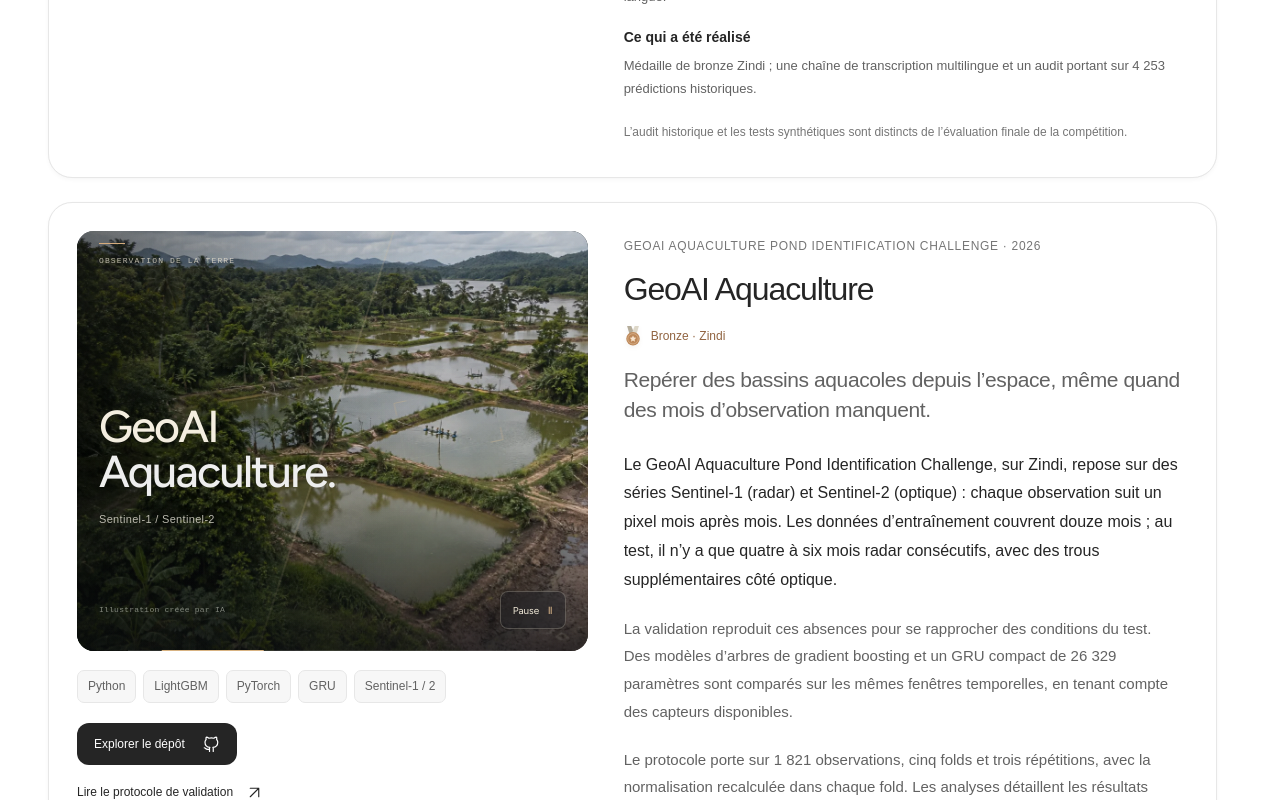
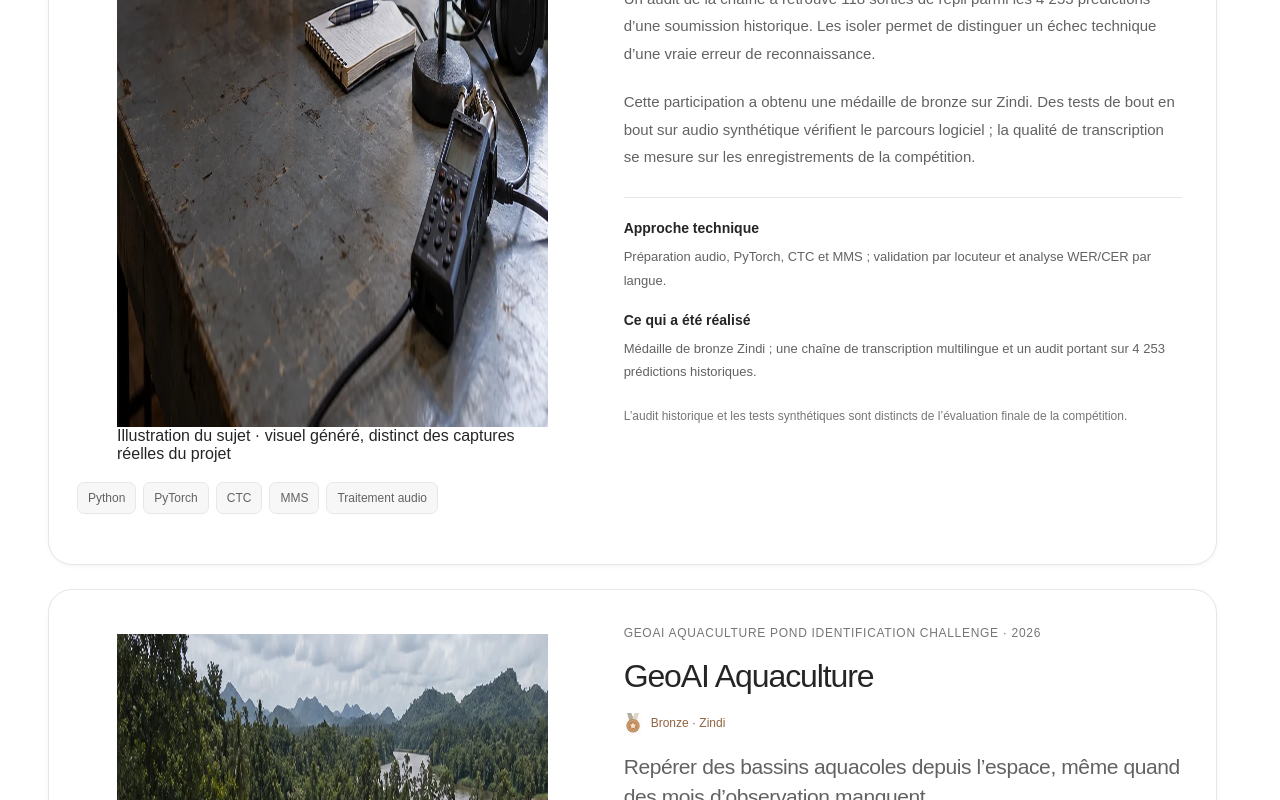
Before and after one commit to Rudolf-Staline/Portfolio, a React (Vite) app: page / in a window 1280 px wide. Shown: the part 3915-4715 px from the top of the page. Built offline with nearby package versions, Linux system fonts and the light colour scheme.

Commit message:
Simplify project visuals into clean unobstructed editorial photographs

```diff
--- a/src/features/projects/ProjectVisual.tsx
+++ b/src/features/projects/ProjectVisual.tsx
@@ -1,47 +1,39 @@
-import { useEffect, useRef, useState, type CSSProperties } from 'react'
-import { CinematicCanvas, type CinemaKind } from './CinematicCanvas'
-const scenes: Record<CinemaKind,{title:string[];eyebrow:string;detail:string;image?:string}> = {
-  automl:{title:['Autonomous','AutoML.'],eyebrow:'01 / MACHINE LEARNING',detail:'CSV → modèles → rapport',image:'/cinema/automl-photo.webp'},
-  geoai:{title:['GeoAI','Aquaculture.'],eyebrow:'OBSERVATION DE LA TERRE',detail:'Sentinel-1 / Sentinel-2',image:'/cinema/geoai-aerial-photo.webp'},
-  traffic:{title:['Trafic','adaptatif.'],eyebrow:'VISION & SYSTÈMES EMBARQUÉS',detail:'YOLOv8 / Raspberry Pi',image:'/cinema/traffic-night-photo.webp'},
-  audio:{title:['Les voix','de WAXAL.'],eyebrow:'RECONNAISSANCE VOCALE',detail:'Lingala / Luganda / Shona',image:'/cinema/waxal-photo.webp'},
-  soliton:{title:['L’onde','se propage.'],eyebrow:'PHYSIQUE EXPÉRIMENTALE',detail:'Ligne non linéaire / 20 cellules',image:'/cinema/soliton-photo.webp'},
-  risk:{title:['Risk','Sim.'],eyebrow:'SIMULATION PROBABILISTE',detail:'Monte Carlo / Python / React',image:'/cinema/risksim-photo.webp'},
-  forex:{title:['Explorer','les marchés.'],eyebrow:'ANALYSE QUANTITATIVE',detail:'Données / signaux / backtesting',image:'/cinema/forex-photo.webp'},
-  financial:{title:['Stress','financier.'],eyebrow:'DONNÉES TRANSACTIONNELLES',detail:'Six mois de transactions / LightGBM',image:'/cinema/financial-photo.webp'},
-  neurogolf:{title:['NeuroGolf','Championship.'],eyebrow:'KAGGLE · RÉSEAUX COMPACTS',detail:'Transformations de grilles / ARC-AGI',image:'/cinema/neurogolf-photo.webp'},
-  credit:{title:['African','Credit Scoring.'],eyebrow:'ZINDI · RISQUE DE CRÉDIT',detail:'Modélisation du risque de crédit',image:'/cinema/credit-photo.webp'},
-  clinical:{title:['Pedi','Append.'],eyebrow:'MACHINE LEARNING EXPLICABLE',detail:'Classification / SHAP / Flask',image:'/cinema/clinical-photo.webp'},
+import type { CinemaKind } from './CinematicCanvas'
+
+/**
+ * Editorial project artwork. These images illustrate a subject, not a product
+ * screenshot. Technical evidence and real captures live in ProjectGallery.
+ * Keep the image unobstructed: no headings, status badges, or faux player UI.
+ */
+const imagery: Record<CinemaKind, { src: string; alt: string }> = {
+  automl: { src: '/cinema/automl-photo.webp', alt: 'Illustration du travail sur les pipelines de machine learning.' },
+  geoai: { src: '/cinema/geoai-aerial-photo.webp', alt: 'Vue aérienne illustrant la détection de bassins aquacoles.' },
+  traffic: { src: '/cinema/traffic-night-photo.webp', alt: 'Vue nocturne illustrant la circulation et les feux intelligents.' },
+  audio: { src: '/cinema/waxal-photo.webp', alt: 'Illustration de la reconnaissance vocale multilingue.' },
+  soliton: { src: '/cinema/soliton-photo.webp', alt: 'Illustration de l’étude expérimentale des signaux et des ondes.' },
+  risk: { src: '/cinema/risksim-photo.webp', alt: 'Illustration de la simulation des risques de projet.' },
+  forex: { src: '/cinema/forex-photo.webp', alt: 'Illustration de l’analyse des données de marché.' },
+  financial: { src: '/cinema/financial-photo.webp', alt: 'Illustration de l’analyse des transactions et du risque financier.' },
+  neurogolf: { src: '/cinema/neurogolf-photo.webp', alt: 'Illustration du raisonnement sur des grilles de couleur.' },
+  credit: { src: '/cinema/credit-photo.webp', alt: 'Illustration du traitement de données pour le scoring de crédit.' },
+  clinical: { src: '/cinema/clinical-photo.webp', alt: 'Illustration de l’intelligence artificielle appliquée à la santé.' },
 }
-export function ProjectVisual({kind}:{kind:CinemaKind}) {
-  const scene=scenes[kind]
-  const [visible,setVisible]=useState(false)
-  const [paused,setPaused]=useState(false)
-  const [reduce,setReduce]=useState(()=>matchMedia('(prefers-reduced-motion: reduce)').matches)
-  const figure=useRef<HTMLElement>(null)
-  const moveFrame=useRef(0)
-  useEffect(()=>{
-    const node=figure.current;if(!node)return
-    const preference=matchMedia('(prefers-reduced-motion: reduce)')
-    const change=()=>setReduce(preference.matches)
-    const observer=new IntersectionObserver(([entry])=>setVisible(entry.isIntersecting),{threshold:.08})
-    observer.observe(node);preference.addEventListener('change',change)
-    return()=>{observer.disconnect();preference.removeEventListener('change',change);cancelAnimationFrame(moveFrame.current)}
-  },[])
-  const running=visible&&!paused&&!reduce
-  return <figure ref={figure} className={`cinema-scene cinema-${kind}${running?' cinema-running':''}`} style={{'--camera-scale':1} as CSSProperties} onPointerMove={event=>{
-    if(reduce||paused||event.pointerType!=='mouse')return
-    const node=event.currentTarget,rect=node.getBoundingClientRect(),x=(event.clientX-rect.left)/rect.width-.5,y=(event.clientY-rect.top)/rect.height-.5
-    cancelAnimationFrame(moveFrame.current);moveFrame.current=requestAnimationFrame(()=>{node.style.setProperty('--camera-x',`${-x*16}px`);node.style.setProperty('--camera-y',`${-y*12}px`)})
-  }} onPointerLeave={event=>{cancelAnimationFrame(moveFrame.current);event.currentTarget.style.setProperty('--camera-x','0px');event.currentTarget.style.setProperty('--camera-y','0px')}} aria-label={`Scène d’illustration : ${scene.title.join(' ')}`}>
-    <div className="cinema-camera">{scene.image?<img className="cinema-landscape" src={scene.image} alt="" loading="lazy" decoding="async" width="1672" height="941"/>:<CinematicCanvas kind={kind} running={running} close={false}/>}</div>
-    {(kind === 'geoai' || kind === 'traffic') && <div className={kind === 'geoai' ? 'orbital-scan' : 'city-light-sweep'} aria-hidden="true">{kind === 'geoai' && <i/>}</div>}
-    {(kind === 'audio' || kind === 'soliton') && <div className={`signal-motion signal-${kind}`} aria-hidden="true">{Array.from({length:32},(_,i)=><i key={i} style={{'--signal-delay':`${-i * .09}s`,'--signal-height':`${20 + ((i * 13) % 55)}%`} as CSSProperties}/>)}</div>}
-    <div className="cinema-vignette" aria-hidden="true"/><div className="cinema-grain" aria-hidden="true"/>
-    <div className="cinema-topline"><span>{scene.eyebrow}</span><span className="cinema-format">R / H · PORTFOLIO</span></div>
-    <div className="cinema-caption"><div className="cinema-title" aria-hidden="true">{scene.title.map(line=><span key={line}>{line}</span>)}</div><p>{scene.detail}</p></div>
-    <div className="cinema-bottomline"><figcaption>{scene.image?'Illustration créée par IA':'Animation d’illustration'}</figcaption><div className="cinema-controls">{!reduce&&<button type="button" onClick={()=>setPaused(!paused)} aria-pressed={paused} aria-label={`${paused?'Reprendre':'Mettre en pause'} la scène ${scene.title.join(' ')}`}>{paused?'Lecture':'Pause'} <span aria-hidden="true">{paused?'▶':'Ⅱ'}</span></button>}</div></div>
-    <div className="cinema-timeline" aria-hidden="true"><i/></div>
-  </figure>
+
+export function ProjectVisual({ kind }: { kind: CinemaKind }) {
+  const scene = imagery[kind]
+  return (
+    <figure className={`folio-visual folio-${kind}`}>
+      <div className="folio-visual-image">
+        <img src={scene.src} alt={scene.alt} width={1672} height={941} loading="lazy" decoding="async" />
+      </div>
+      <figcaption>Illustration du sujet · visuel généré, distinct des captures réelles du projet</figcaption>
+    </figure>
+  )
 }
-export const projectVisualKind: Record<string,CinemaKind>={automl:'automl',geoai:'geoai',waxal:'audio',neurogolf:'neurogolf',credit:'credit',risksim:'risk','financial-stress':'financial','01':'clinical','02':'traffic','03':'forex','05':'soliton'}
+
+export const projectVisualKind: Record<string, CinemaKind> = {
+  automl: 'automl', geoai: 'geoai', waxal: 'audio',
+  neurogolf: 'neurogolf', credit: 'credit', risksim: 'risk',
+  'financial-stress': 'financial', '01': 'clinical',
+  '02': 'traffic', '03': 'forex', '05': 'soliton',
+}
```
